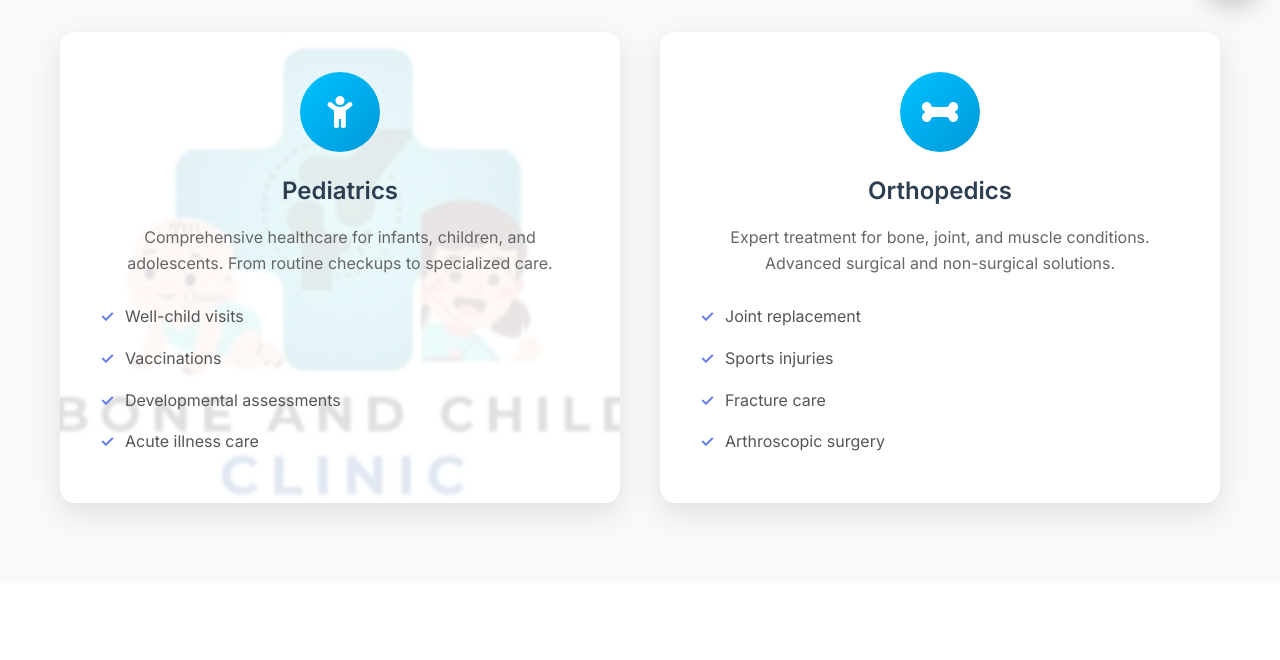
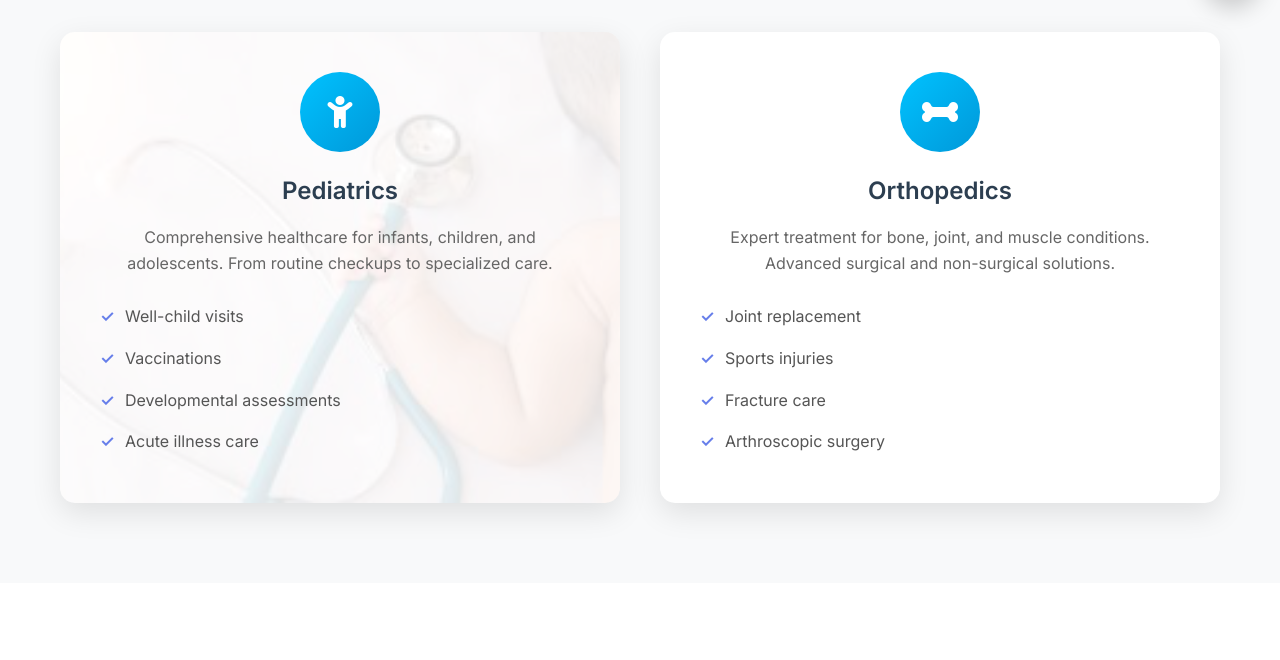
Before and after one commit to Srinidhi0102/childandbone, a plain HTML site: page index.html in a window 1280 px wide. Shown: the part 780-1440 px from the top of the page. Drawn offline with Linux system fonts and the light colour scheme.

Commit message:
Apply background image support and assets; minor tweaks

```diff
--- a/styles.css
+++ b/styles.css
@@ -245,7 +245,7 @@ img {
     content: '';
     position: absolute;
     inset: 0;
-    background: url('logo.png') center/cover no-repeat;
+    background: url('peds.png') center/cover no-repeat;
     opacity: 0.12;
 }
 
```
Also changed, not shown: peds.png (added).
